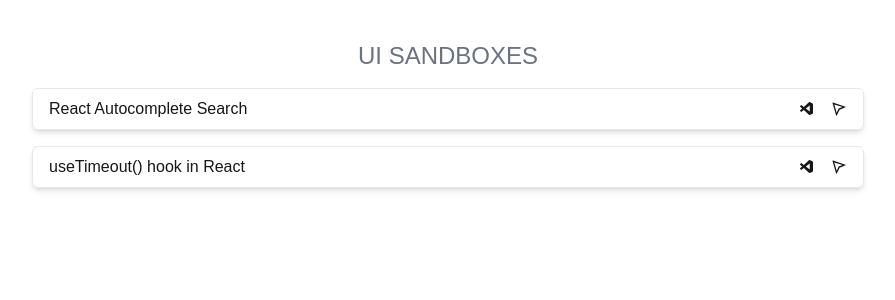
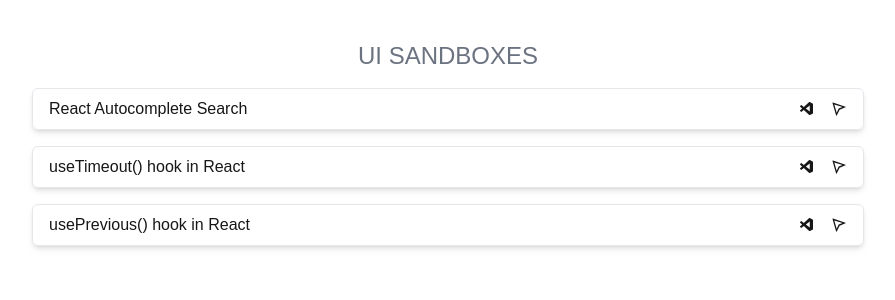
Before and after one commit to Easyvipin/github-like-portfolio, a Next.js app: page /challenges in a window 1280 px wide. Shown: the top 300 px of the page, without its empty margins (192-1087 px from the left). Built offline with nearby package versions, Linux system fonts and the light colour scheme.

Commit message:
feat: added new challenge use previous hook

```diff
--- a/app/challenges/data.ts
+++ b/app/challenges/data.ts
@@ -11,6 +11,12 @@
     codeBase: "https://codesandbox.io/p/sandbox/usetimeout-gh27mj",
     liveUrl: "https://gh27mj.csb.app/",
   },
+  {
+    id: "use-previous-hook",
+    label: "usePrevious() hook in React",
+    codeBase: "https://codesandbox.io/p/sandbox/vvhv5c",
+    liveUrl: "https://vvhv5c.csb.app/",
+  },
 ];
 
 export default ALL_CHALLANGES;
```
